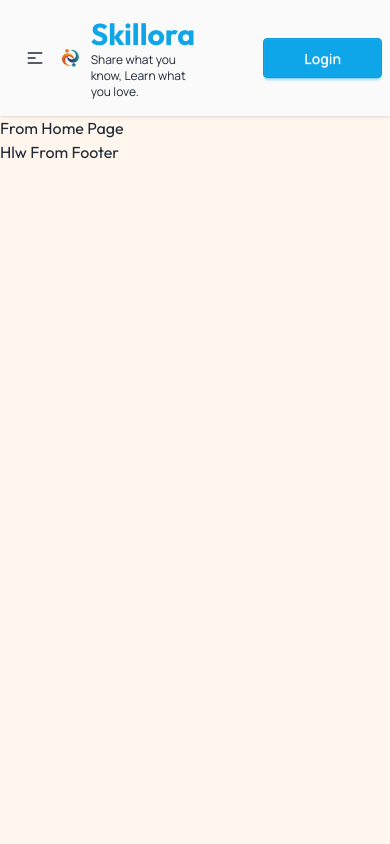
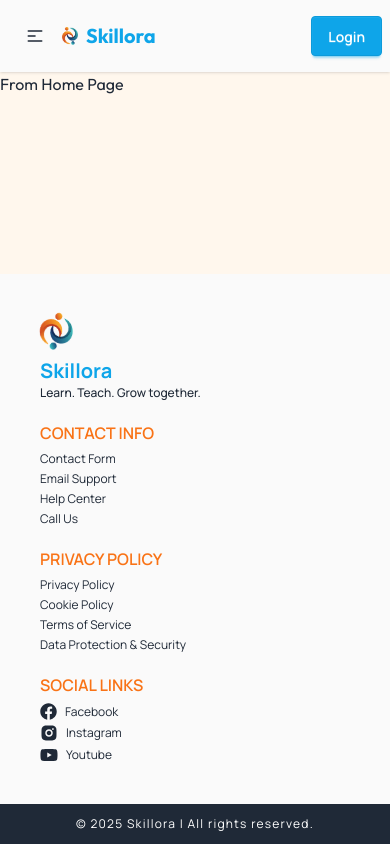
Before and after one commit to mahdi9162/Skillora, a React (Vite) app: page / in a window 390 px wide. Built offline with nearby package versions, Linux system fonts and the light colour scheme.

Commit message:
Add responsive navbar (mobile, tablet, desktop) and footer

```diff
--- a/src/Components/Footer/Footer.jsx
+++ b/src/Components/Footer/Footer.jsx
@@ -1,11 +1,73 @@
 import React from 'react';
+import Container from '../Container/Container';
+import { FaFacebook, FaInstagram, FaYoutube } from 'react-icons/fa';
+import { RiInstagramFill } from 'react-icons/ri';
+import logoImg from '../../assets/logo.png';
 
 const Footer = () => {
-    return (
-        <div>
-            <h1>Hlw From Footer</h1>
-        </div>
-    );
+  return (
+    <>
+      <footer className=" bg-base-200 text-base-content p-10">
+        <Container>
+          <div className="flex items-start flex-col md:flex-row gap-5 lg:gap-0 justify-between">
+            <aside>
+              <figure className="w-8 lg:w-12 animate-spin footer-animation-speed">
+                <img src={logoImg} alt="Logo" />
+              </figure>
+              <p className="mt-2 text-xl lg:text-2xl font-bold text-primary">Skillora</p>
+              <p className="font-medium text-xs lg:text-sm">Learn. Teach. Grow together.</p>
+            </aside>
+
+            <nav className="flex flex-col gap-1">
+              <h6 className="footer-link-li-header">CONTACT INFO</h6>
+              <a className="link link-hover footer-link-list">Contact Form</a>
+              <a className="link link-hover footer-link-list ">Email Support</a>
+              <a className="link link-hover footer-link-list ">Help Center</a>
+              <a className="link link-hover footer-link-list ">Call Us</a>
+            </nav>
+
+            <nav className="flex flex-col gap-1">
+              <h6 className="footer-link-li-header">PRIVACY POLICY</h6>
+              <a className="link link-hover footer-link-list ">Privacy Policy</a>
+              <a className="link link-hover footer-link-list ">Cookie Policy</a>
+              <a className="link link-hover footer-link-list ">Terms of Service</a>
+              <a className="link link-hover footer-link-list ">Data Protection & Security</a>
+            </nav>
+            <nav className="flex flex-col gap-1">
+              <h6 className="footer-link-li-header">SOCIAL LINKS</h6>
+              <a
+                href="https://www.facebook.com/mahdi916"
+                target="_blank"
+                className="link link-hover flex items-center gap-x-2 footer-link-list"
+              >
+                <FaFacebook size={17} /> Facebook
+              </a>
+              <a
+                href="https://www.instagram.com/rifu91629/?hl=en"
+                target="_blank"
+                className="link link-hover flex items-center gap-x-2 footer-link-list"
+              >
+                <RiInstagramFill size={18} /> Instagram
+              </a>
+              <a
+                href="https://www.youtube.com/@ProgrammingHeroCommunity"
+                target="_blank"
+                className="link link-hover flex items-center gap-x-2 footer-link-list"
+              >
+                <FaYoutube size={18} /> Youtube
+              </a>
+            </nav>
+          </div>
+        </Container>
+      </footer>
+
+      <div className="bg-neutral py-3 text-center text-xs lg:text-base text-primary-content tracking-widest">
+        <Container>
+          <p>© {new Date().getFullYear()} Skillora | All rights reserved.</p>
+        </Container>
+      </div>
+    </>
+  );
 };
 
 export default Footer;
--- a/src/Components/Navbar/Navbar.jsx
+++ b/src/Components/Navbar/Navbar.jsx
@@ -36,13 +36,13 @@ const Navbar = () => {
                   {links}
                 </ul>
               </div>
-              <div className="flex items-center gap-3">
-                <figure>
-                  <img className="w-10" src={imgLogo} alt="Logo" />
+              <div className="flex items-center gap-2 md:gap-3">
+                <figure className="w-4 md:w-8 lg:w-10 ">
+                  <img src={imgLogo} alt="Logo" />
                 </figure>
                 <div>
-                  <h2 className="text-3xl font-bold text-primary">Skillora</h2>
-                  <p className="text-xs">Share what you know, Learn what you love.</p>
+                  <h2 className="text-xl md:text-2xl lg:text-3xl font-bold text-primary">Skillora</h2>
+                  <p className="text-xs hidden md:inline ">Share what you know, Learn what you love.</p>
                 </div>
               </div>
             </div>
@@ -50,7 +50,7 @@ const Navbar = () => {
               <ul className="flex items-center gap-5 menu-horizontal px-1">{links}</ul>
             </div>
             <div className="navbar-end">
-              <Link className="btn btn-primary px-10 ">Login</Link>
+              <Link className="btn btn-primary md:px-10 ">Login</Link>
             </div>
           </div>
         </Container>
--- a/src/Layout/MainLayout.jsx
+++ b/src/Layout/MainLayout.jsx
@@ -5,9 +5,11 @@ import { Outlet } from 'react-router';
 
 const MainLayout = () => {
   return (
-    <div>
+    <div className="flex flex-col min-h-screen">
       <Navbar></Navbar>
-      <Outlet></Outlet>
+      <div className='flex-1'>
+        <Outlet></Outlet>
+      </div>
       <Footer></Footer>
     </div>
   );
--- a/src/index.css
+++ b/src/index.css
@@ -16,10 +16,11 @@
   --color-primary: #0ea5e9;
   --color-secondary: #f97316;
   --color-accent: #22c55e;
+  --color-neutral: #1f2937;
 
   /* Background and Surface */
   --color-base-100: #fff7ed; /* Body */
-  --color-base-200: #FAFAFA; /* Card and Nav */
+  --color-base-200: #fafafa; /* Card and Nav */
 
   /* Text Color */
   --color-base-content: #1f2937; /* Default Text Color */
@@ -43,9 +44,22 @@ h4 {
 
 /* Navbar */
 .active-nav-link-style {
-  @apply font-bold text-2xl transition-all duration-500 scale-101 text-secondary
+  @apply font-bold text-base md:text-xl lg:text-2xl transition-all duration-500 scale-101 text-secondary;
 }
 
 .inactive-nav-link-style {
-  @apply font-medium text-lg transition-all duration-500 scale-101
+  @apply font-medium text-sm md:text-base lg:text-lg transition-all duration-500 scale-101;
 }
+
+/* Footer */
+.footer-animation-speed {
+  animation-duration: 5s;
+}
+
+.footer-link-li-header {
+  @apply lg:text-lg text-secondary font-semibold mb-0.5;
+}
+
+.footer-link-list {
+  @apply text-xs lg:text-base;
+}
```
